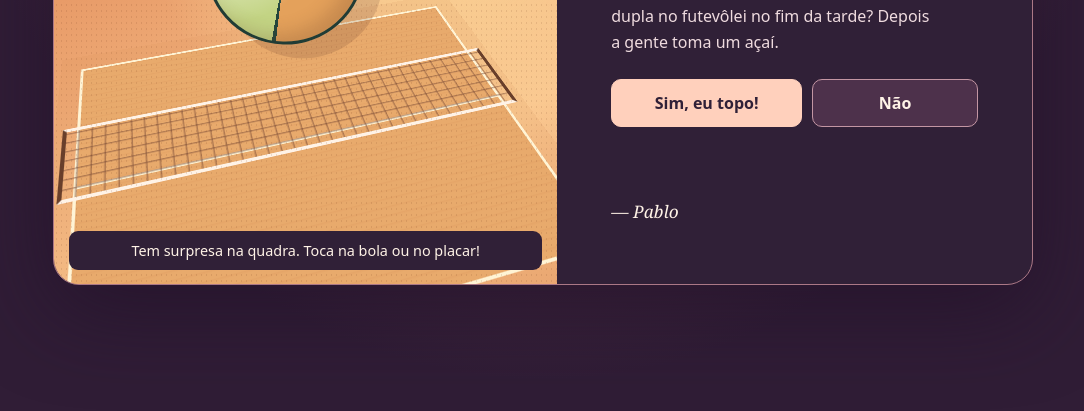
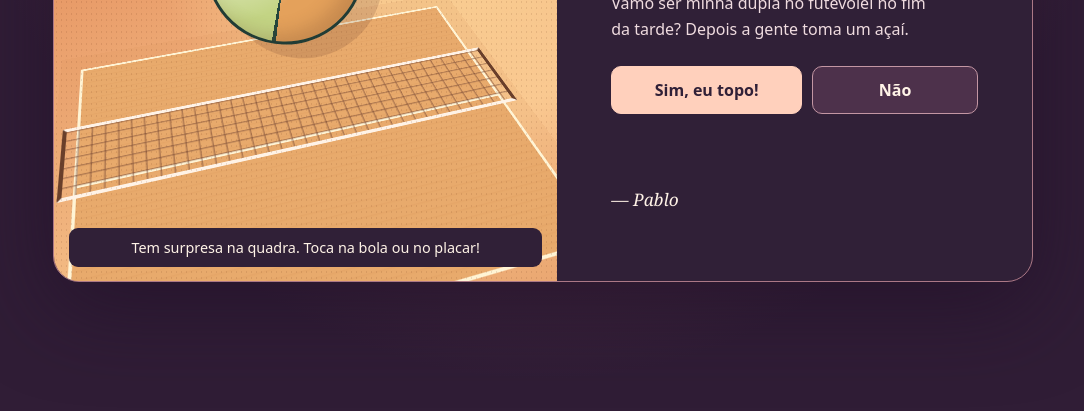
Before and after one commit to PabloSelares/Convite-ftv, a plain HTML site: page index.html in a window 1280 px wide. Shown: the part 389-800 px from the top of the page, without its empty margins (97-1181 px from the left). Drawn offline with Linux system fonts and the light colour scheme.

Commit message:
Feat
features

```diff
--- a/index.html
+++ b/index.html
@@ -295,7 +295,7 @@
       <section id="invite" aria-labelledby="title">
         <p class="eyebrow">De Pablo pra Aline</p>
         <h1 id="title">Aline, topa <span>sair?</span></h1>
-        <p class="copy">Quero te chamar pra sair. Que tal ser minha dupla no futevôlei no fim da tarde? Depois a gente toma um açaí.</p>
+        <p class="copy"> Vamo ser minha dupla no futevôlei no fim da tarde? Depois a gente toma um açaí.</p>
         <div class="actions">
           <button type="button" class="cta" id="yes">Sim, eu topo!</button>
           <button type="button" class="decline" id="no">Não</button>
@@ -319,7 +319,7 @@
   <script>
     // Coloque seu WhatsApp entre as aspas, com 55 + DDD + número, só dígitos.
     const whatsappNumber = "5583999186262";
-    const whatsappMessage = "Pablo, topo sair contigo e ser tua dupla no futevôlei 🤍 Quando a gente vai?";
+    const whatsappMessage = "Vamo quando?";
 
     const invite = document.querySelector("#invite");
     const accepted = document.querySelector("#accepted");
```
